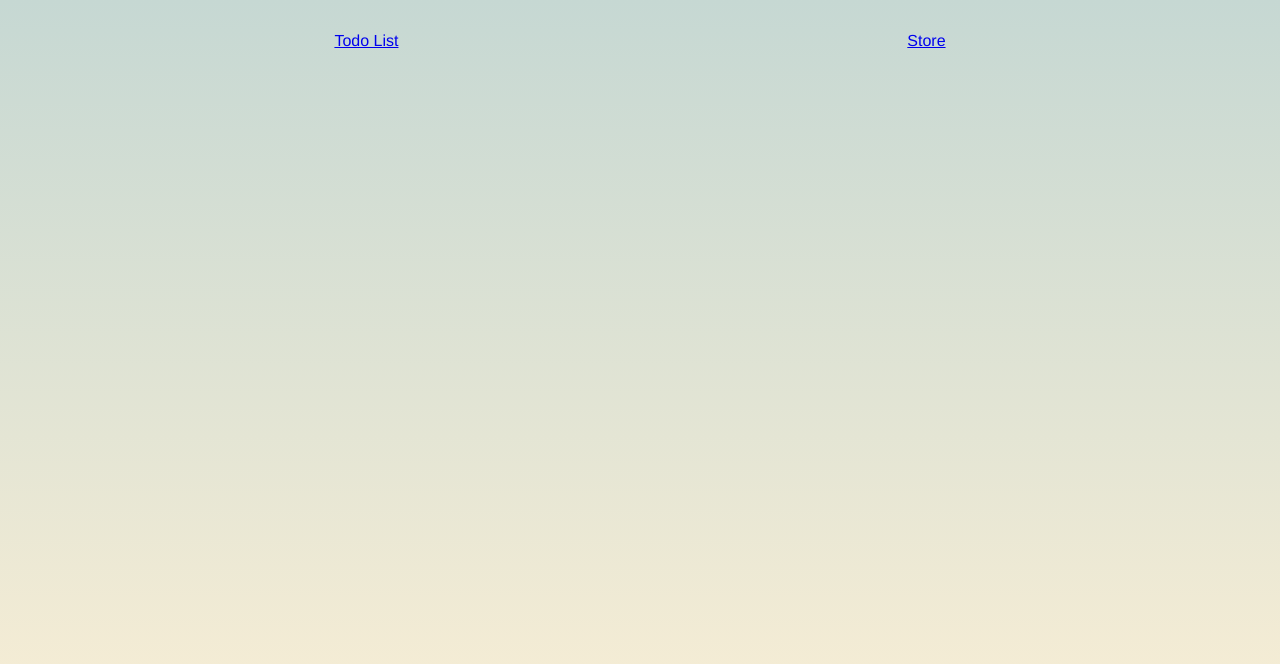
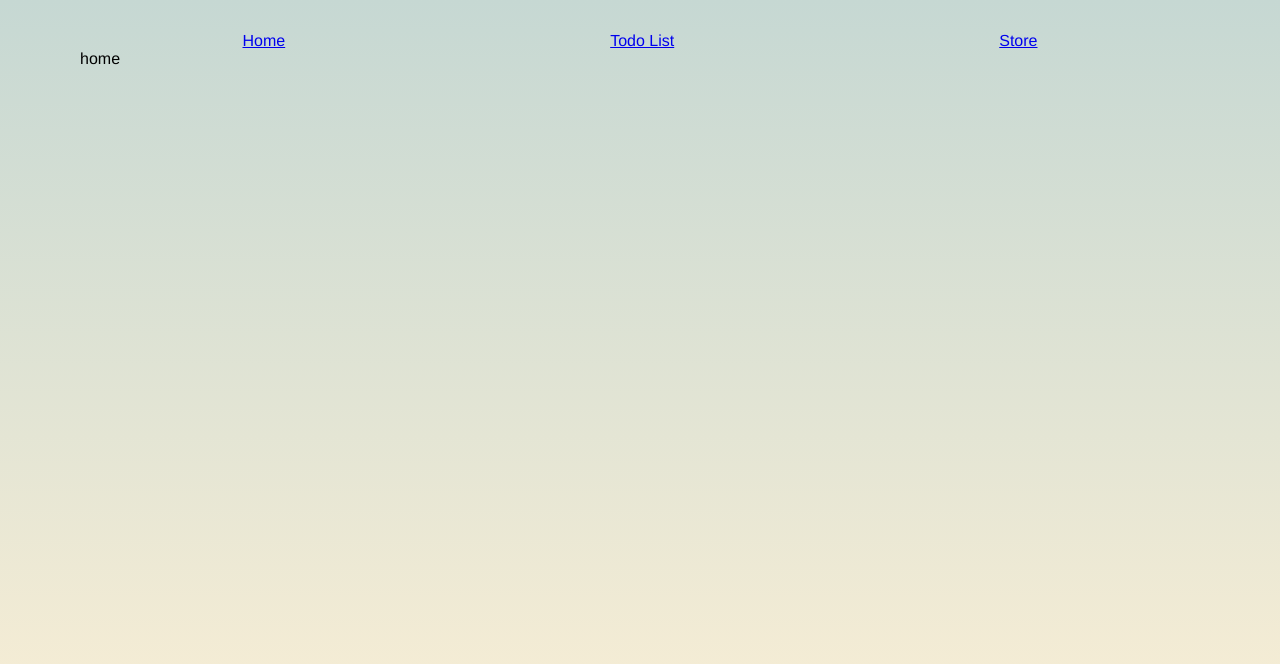
Before and after one commit to nevvada/vue-playground, a Vue app in the folder kinda-an-app/: page / in a window 1280 px wide. Shown: the top 664 px of the page. Built offline with nearby package versions, Linux system fonts and the light colour scheme.

Commit message:
Create Home component and route

```diff
--- /dev/null
+++ b/kinda-an-app/src/components/home/Home.vue
@@ -0,0 +1,11 @@
+<template>
+  <div>
+    home
+  </div>
+</template>
+
+<script>
+export default {
+  name: 'Home',
+}
+</script>
--- a/kinda-an-app/src/routes/index.js
+++ b/kinda-an-app/src/routes/index.js
@@ -2,6 +2,7 @@
 import Router from 'vue-router';
 
 import ECommerceStore from '../components/ecommerce/ECommerceStore/ECommerceStore.vue';
+import Home from '../components/home/Home.vue';
 import TodoList from '../components/todos/TodoList/TodoList.vue';
 
 Vue.use(Router);
@@ -9,6 +10,11 @@
 export default new Router({
   mode: 'history',
   routes: [
+    {
+      component: Home,
+      name: 'Home',
+      path: '/',
+    },
     {
       component: TodoList,
       name: 'Todo List',
```
